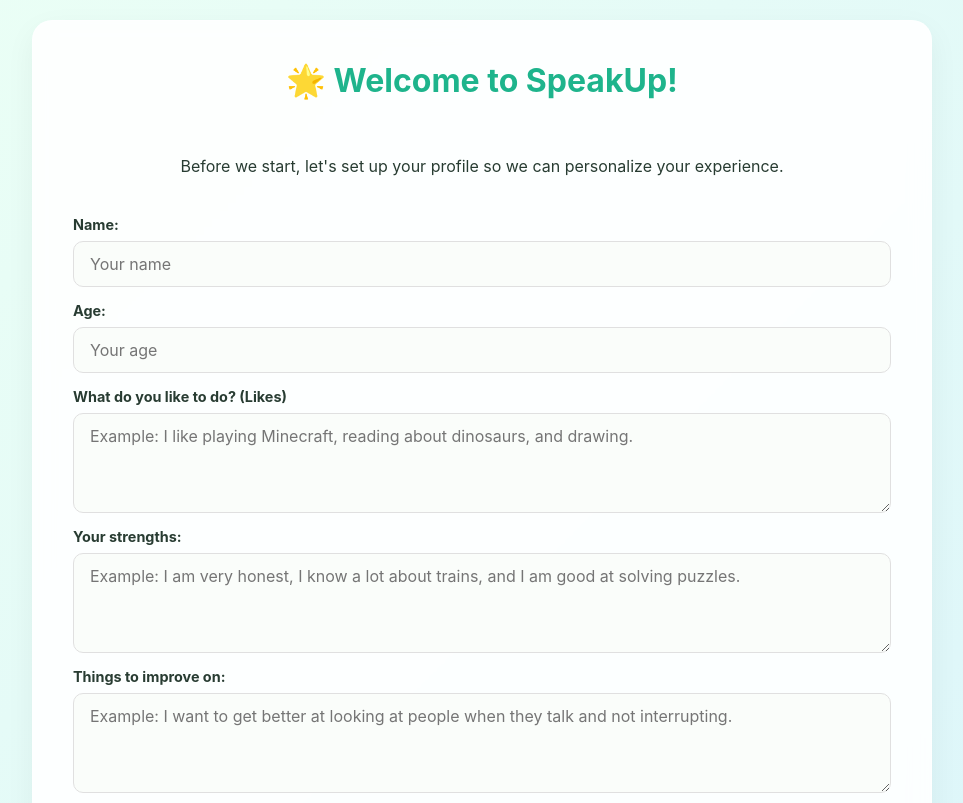
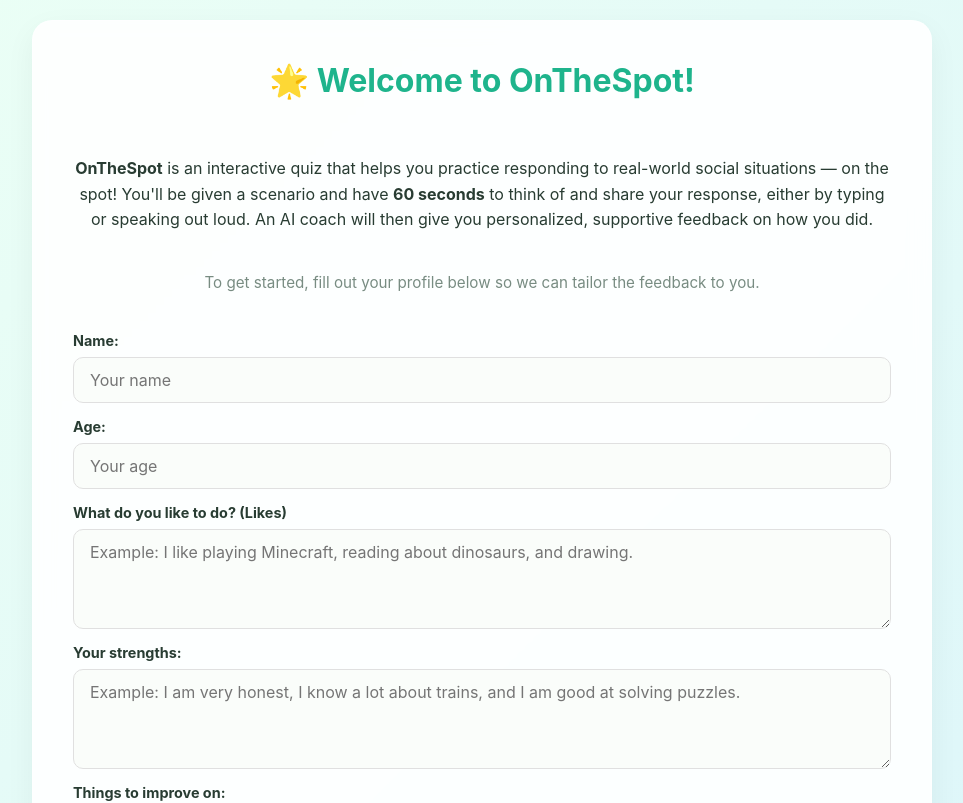
Before and after one commit to winexe0/SpeakUp, a React (Vite) app: page / in a window 1280 px wide. Shown: the top 803 px of the page, without its empty margins (158-1121 px from the left). Built offline with nearby package versions, Linux system fonts and the light colour scheme.

Commit message:
Update branding from SpeakUp to OnTheSpot in Setup component and index.html

```diff
--- a/index.html
+++ b/index.html
@@ -4,7 +4,7 @@
     <meta charset="UTF-8" />
     <link rel="icon" type="image/svg+xml" href="/vite.svg" />
     <meta name="viewport" content="width=device-width, initial-scale=1.0" />
-    <title>SpeakUp - Open-Ended Quiz</title>
+    <title>OnTheSpot - Open-Ended Quiz</title>
   </head>
   <body>
     <div id="root"></div>
--- a/src/components/Setup.jsx
+++ b/src/components/Setup.jsx
@@ -10,7 +10,7 @@
   });
 
   useEffect(() => {
-    const savedProfile = localStorage.getItem('speakup_profile');
+    const savedProfile = localStorage.getItem('onthespot_profile');
     if (savedProfile) {
       try {
         setProfile(JSON.parse(savedProfile));
@@ -27,15 +27,18 @@
 
   const handleSubmit = (e) => {
     e.preventDefault();
-    localStorage.setItem('speakup_profile', JSON.stringify(profile));
+    localStorage.setItem('onthespot_profile', JSON.stringify(profile));
     onComplete(profile);
   };
 
   return (
     <div className="card">
-      <h1 className="header-title">🌟 Welcome to SpeakUp!</h1>
-      <p style={{ textAlign: 'center', marginBottom: '20px' }}>
-        Before we start, let's set up your profile so we can personalize your experience.
+      <h1 className="header-title">🌟 Welcome to OnTheSpot!</h1>
+      <p style={{ textAlign: 'center', lineHeight: '1.6', marginBottom: '5px' }}>
+        <strong>OnTheSpot</strong> is an interactive quiz that helps you practice responding to real-world social situations — on the spot! You'll be given a scenario and have <strong>60 seconds</strong> to think of and share your response, either by typing or speaking out loud. An AI coach will then give you personalized, supportive feedback on how you did.
+      </p>
+      <p style={{ textAlign: 'center', marginBottom: '20px', color: '#788c82', fontSize: '0.95rem' }}>
+        To get started, fill out your profile below so we can tailor the feedback to you.
       </p>
 
       <form onSubmit={handleSubmit} style={{ display: 'flex', flexDirection: 'column', gap: '15px' }}>
```
